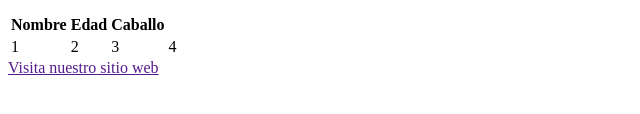
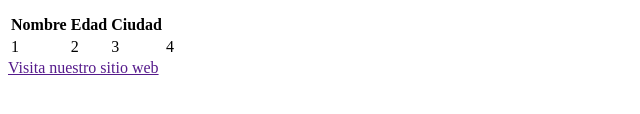
Before and after one commit to TOACR/II-51-Laboratorios, a plain HTML site: page Lab02/index.html in a window 1280 px wide. Shown: the part 444-558 px from the top of the page, 0-640 px from the left. Drawn offline with Linux system fonts and the light colour scheme.

Commit message:
Cambios 2

```diff
--- a/Lab02/index.html
+++ b/Lab02/index.html
@@ -35,7 +35,7 @@
         <tr>
           <th>Nombre</th>
           <th>Edad</th>
-          <th>Caballo</th>
+          <th>Ciudad</th>
         </tr>
       </thead>
 
```
